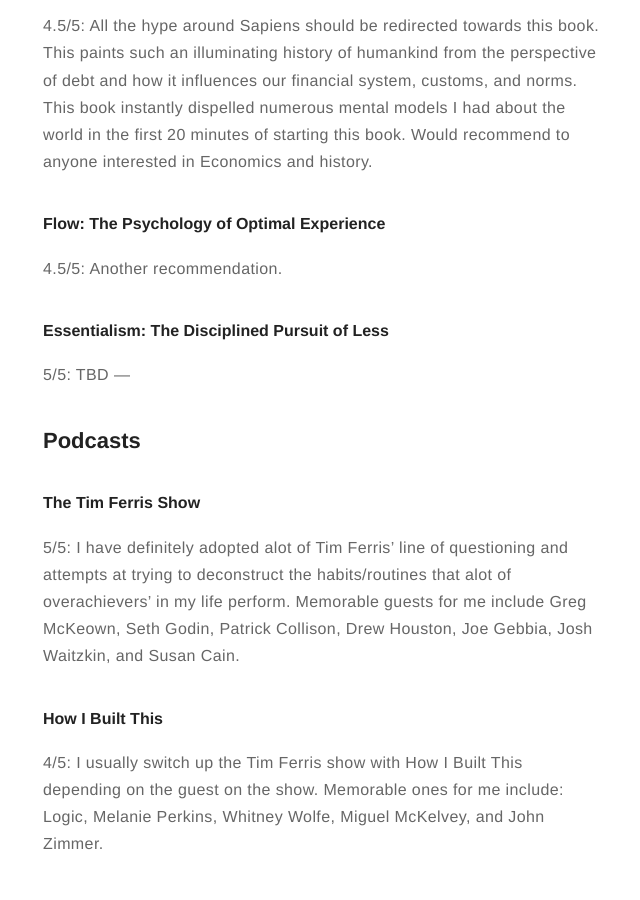
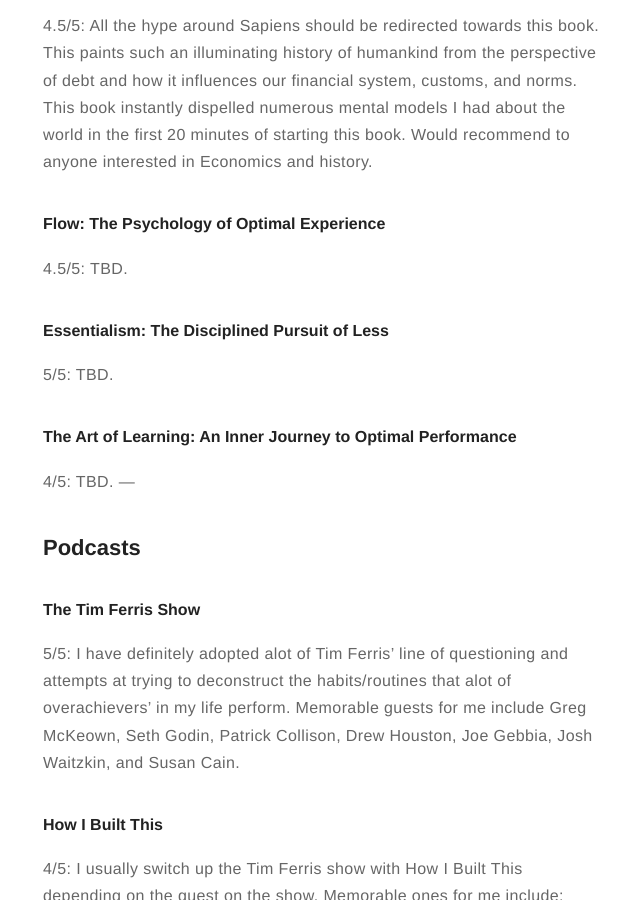
Before and after one commit to chrishyland/chrishyland.github.io, a Jekyll site: the page built from _posts/2019-07-01-Reading_List.md, in a window 1280 px wide and 900 px high, scrolled down 4808 px. Shown: the whole window, without its empty margins (317-957 px from the left). Built offline with Jekyll 4.4.1, drawn with Linux system fonts in a browser that asks for light colours; some of the changed text lies outside the part shown.

Commit message:
Update list

```diff
--- a/_posts/2019-07-01-Reading_List.md
+++ b/_posts/2019-07-01-Reading_List.md
@@ -65,10 +65,13 @@
 4.5/5: All the hype around Sapiens should be redirected towards this book. This paints such an illuminating history of humankind from the perspective of debt and how it influences our financial system, customs, and norms. This book instantly dispelled numerous mental models I had about the world in the first 20 minutes of starting this book. Would recommend to anyone interested in Economics and history.
 
 #### Flow: The Psychology of Optimal Experience
-4.5/5: Another recommendation.
+4.5/5: TBD.
 
 #### Essentialism: The Disciplined Pursuit of Less
-5/5: TBD
+5/5: TBD.
+
+#### The Art of Learning: An Inner Journey to Optimal Performance
+4/5: TBD.
 ---
 
 ## Podcasts
```
Also changed, not shown: other parts of _posts/2019-07-01-Reading_List.md (+1 -1 lines).
